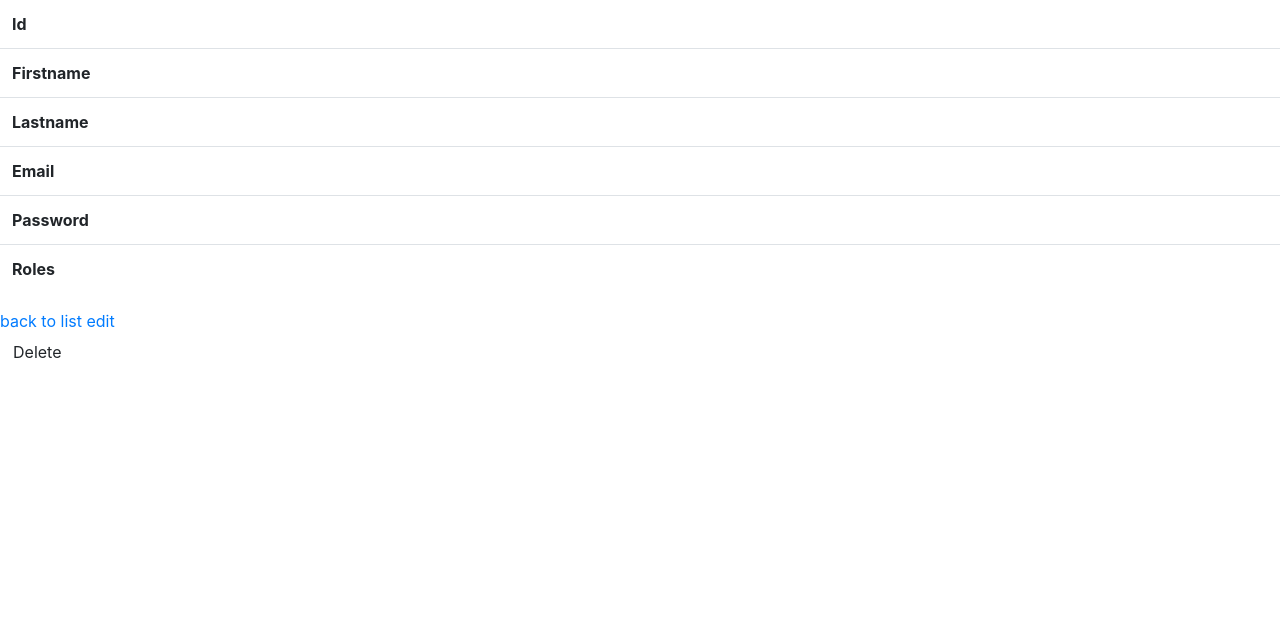
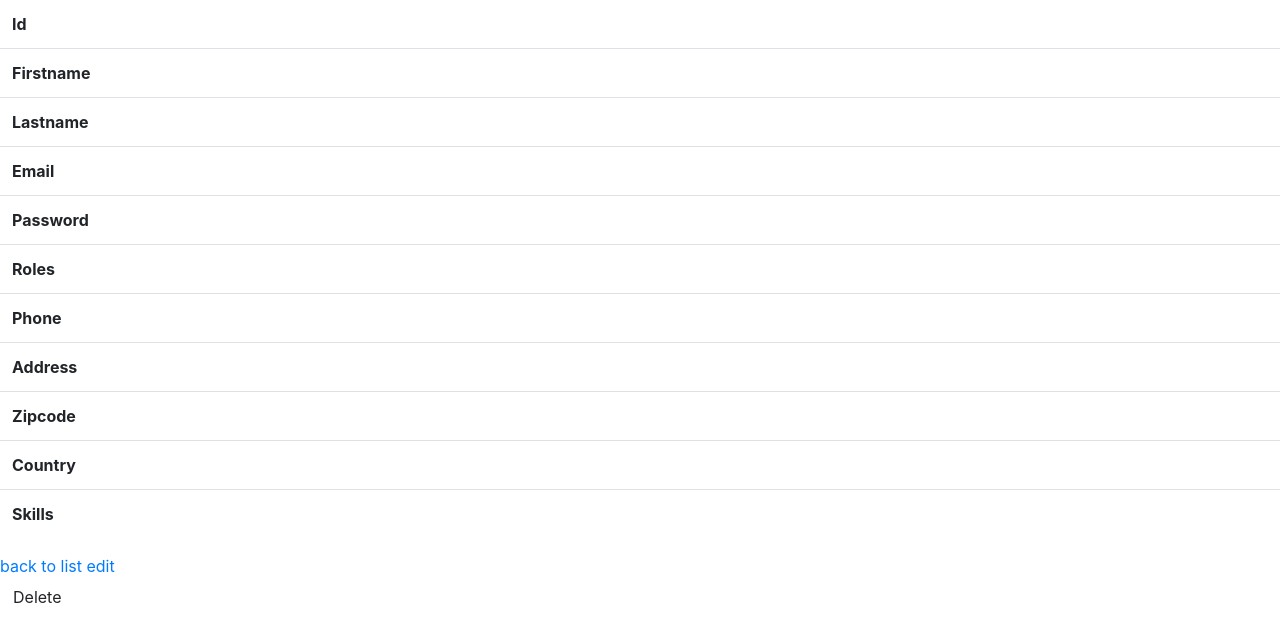
Before and after one commit to deroguerre/fest_dispatcher, a Symfony app: template templates/user/show.html.twig in a window 1280 px wide. Shown: the part 57-699 px from the top of the page. Run offline with Twig, Linux system fonts and the light colour scheme; the template is opened without the code that fills it, so the values that code supplies are empty; some libraries are stand-ins or nearby versions.

Commit message:
add attributs user

```diff
--- a/src/DataFixtures/UserFixtures.php
+++ b/src/DataFixtures/UserFixtures.php
@@ -34,6 +34,9 @@ class UserFixtures extends Fixture
             $user->setFirstname($faker->firstName)
                 ->setLastname($faker->lastName)
                 ->setEmail($faker->email)
+                ->setAddress($faker->address)
+                ->setZipcode($faker->postcode)
+                ->setCountry($faker->country)
                 ->setPassword($this->userPasswordEncorder->encodePassword(
                     $user,
 
@@ -51,6 +54,9 @@ class UserFixtures extends Fixture
             ->setEmail('admin@admin.com')
             ->addRole('ROLE_ADMIN')
             ->removeRole('ROLE_USER')
+            ->setAddress($faker->address)
+            ->setZipcode($faker->postcode)
+            ->setCountry($faker->country)
             ->setPassword($this->userPasswordEncorder->encodePassword(
                 $user,
 
--- a/src/Form/UserType.php
+++ b/src/Form/UserType.php
@@ -17,6 +17,11 @@ class UserType extends AbstractType
             ->add('email')
             ->add('password')
             ->add('roles')
+            ->add('phone')
+            ->add('address')
+            ->add('zipcode')
+            ->add('country')
+            ->add('skills')
         ;
     }
 
--- a/templates/base.html.twig
+++ b/templates/base.html.twig
@@ -8,7 +8,9 @@
         {% endblock %}
     </head>
     <body>
-        {% block body %}{% endblock %}
+        {% block body %}
+
+        {% endblock %}
         {% block javascripts %}
             <script
                     src="https://code.jquery.com/jquery-3.4.1.min.js"
--- a/templates/user/show.html.twig
+++ b/templates/user/show.html.twig
@@ -31,6 +31,26 @@
                 <th>Roles</th>
                 <td>{{ user.roles ? user.roles|join(', ') : '' }}</td>
             </tr>
+            <tr>
+                <th>Phone</th>
+                <td>{{ user.phone }}</td>
+            </tr>
+            <tr>
+                <th>Address</th>
+                <td>{{ user.address }}</td>
+            </tr>
+            <tr>
+                <th>Zipcode</th>
+                <td>{{ user.zipcode }}</td>
+            </tr>
+            <tr>
+                <th>Country</th>
+                <td>{{ user.country }}</td>
+            </tr>
+            <tr>
+                <th>Skills</th>
+                <td>{{ user.skills ? user.skills|join(', ') : '' }}</td>
+            </tr>
         </tbody>
     </table>
 
```
Also changed, not shown: src/Entity/User.php (+85 -0 lines), templates/user/index.html.twig (+13 -3 lines).
